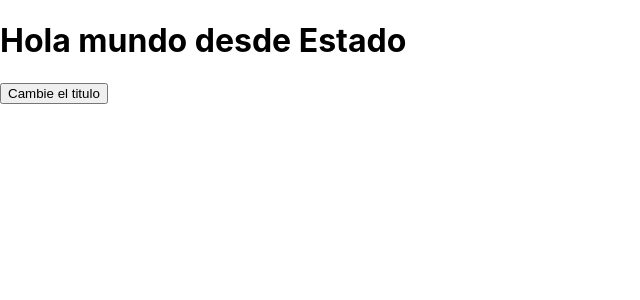
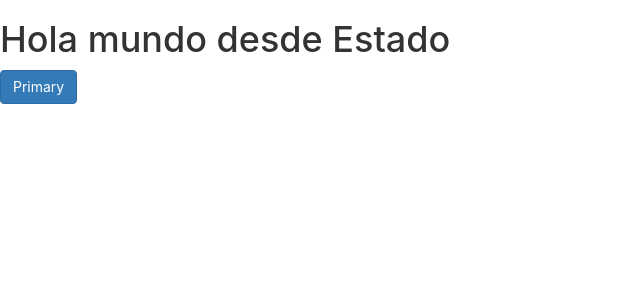
Before and after one commit to csulak/react-basico, a React (Create React App) app: page / in a window 1280 px wide. Shown: the top 300 px of the page, without its empty margins (0-640 px from the left). Built offline with nearby package versions, Linux system fonts and the light colour scheme.

Commit message:
video 7 de 8, muestra como instalar reactboostrap https://react-bootstrap.github.io/getting-started/introduction

```diff
--- a/package.json
+++ b/package.json
@@ -4,6 +4,7 @@
   "private": true,
   "dependencies": {
     "react": "^16.6.3",
+    "react-bootstrap": "^0.32.4",
     "react-dom": "^16.6.3",
     "react-scripts": "2.1.1"
   },
--- a/public/index.html
+++ b/public/index.html
@@ -3,6 +3,7 @@
   <head>
     <meta charset="utf-8">
     <link rel="shortcut icon" href="%PUBLIC_URL%/favicon.ico">
+    <link rel="stylesheet" href="https://maxcdn.bootstrapcdn.com/bootstrap/3.3.7/css/bootstrap.min.css" integrity="sha384-BVYiiSIFeK1dGmJRAkycuHAHRg32OmUcww7on3RYdg4Va+PmSTsz/K68vbdEjh4u" crossorigin="anonymous">
     <meta name="viewport" content="width=device-width, initial-scale=1, shrink-to-fit=no">
     <meta name="theme-color" content="#000000">
     <!--
--- a/src/App.js
+++ b/src/App.js
@@ -1,6 +1,6 @@
 import React, { Component } from 'react';
 import './App.css';
-import Welcome from './Welcome.js'
+import { Button } from 'react-bootstrap'
 
 class App extends Component {
   constructor() {
@@ -8,16 +8,14 @@
     this.changeTitle = this.changeTitle.bind(this)
     this.state = {
       title: "Hola mundo desde Estado"
-
     }
   }
-
 
   render() {
     return (
       <div>
         <h1>{this.state.title}</h1>
-        <button onClick={this.changeTitle}>Cambie el titulo</button>
+        <Button bsStyle="primary"> Primary</Button>
       </div>
     )
   }
```
Also changed, not shown: 1 other file (tests, documents, lock files or other folders).
